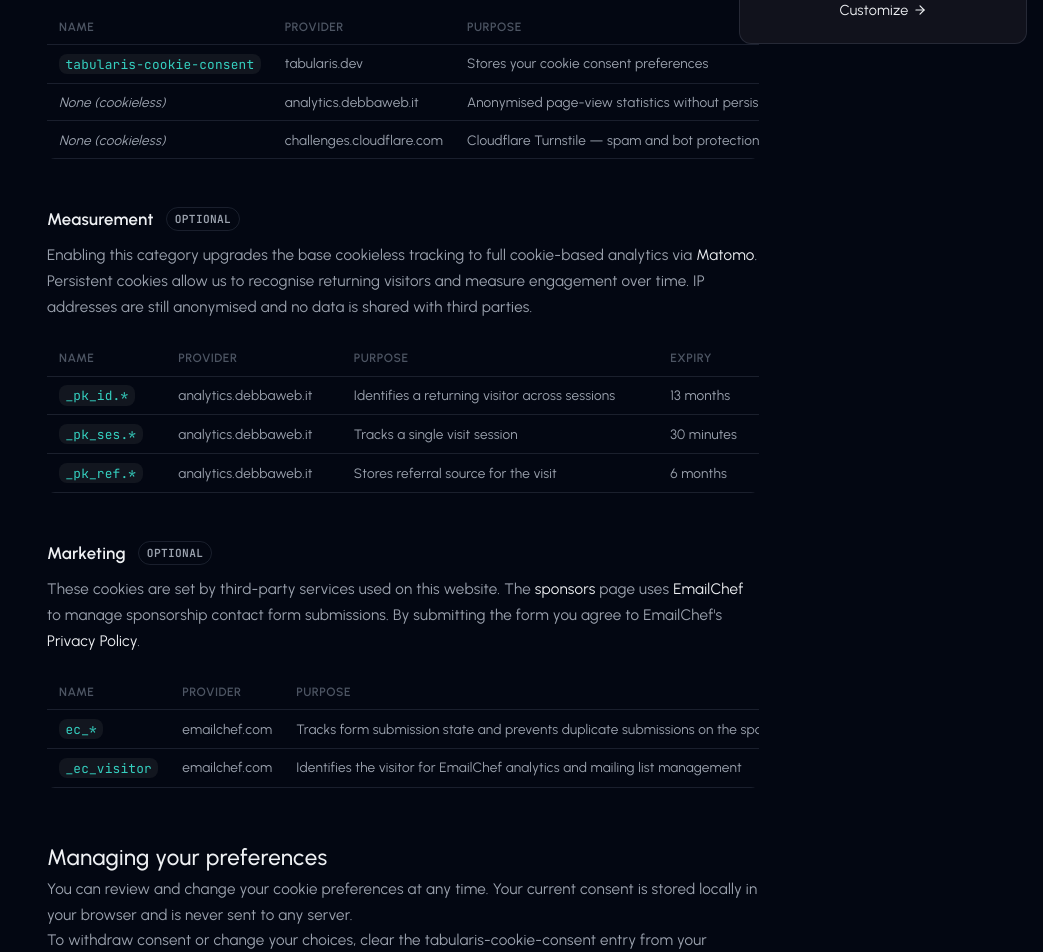
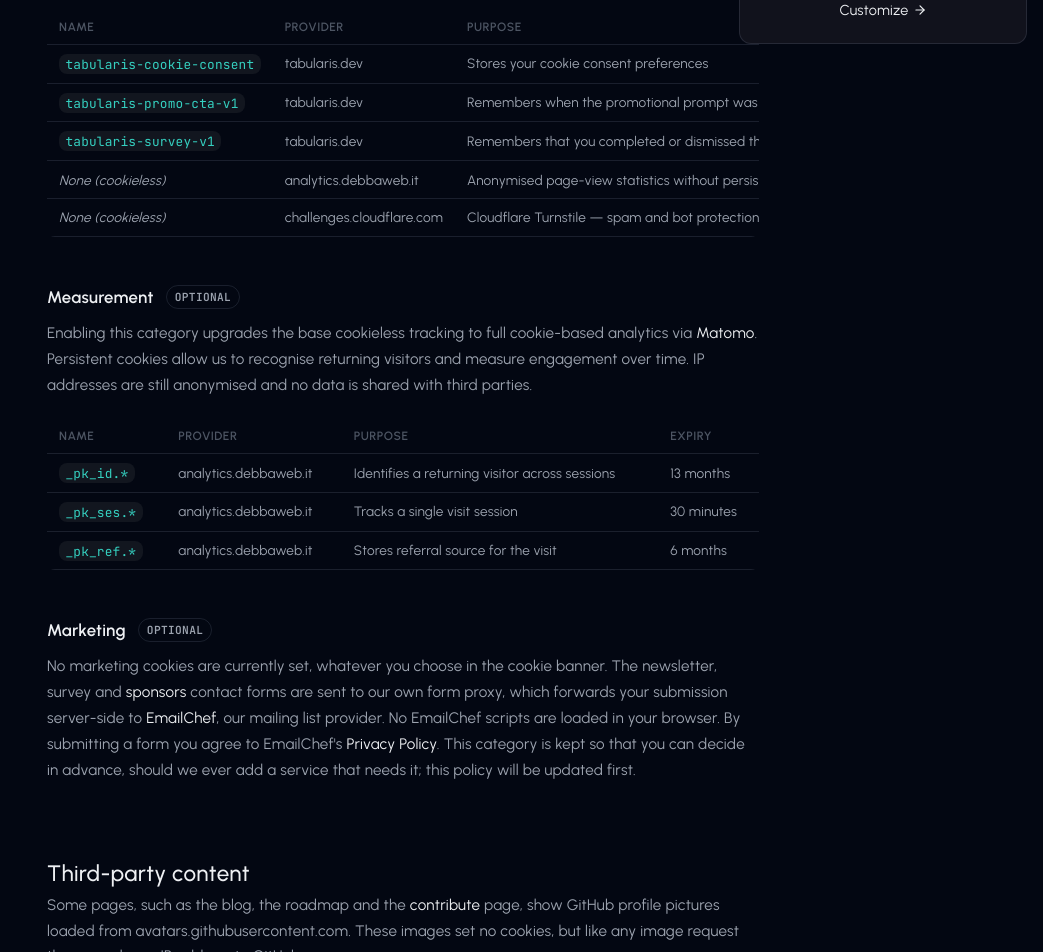
Before and after one commit to TabularisDB/website, a Next.js app: page /cookie-policy in a window 1280 px wide. Shown: the part 740-1692 px from the top of the page, without its empty margins (237-1280 px from the left). Built offline with nearby package versions, Linux system fonts and the light colour scheme.

Commit message:
docs(cookie-policy): document localStorage keys, drop EmailChef cookies, note GitHub avatars

```diff
--- a/src/app/cookie-policy/page.tsx
+++ b/src/app/cookie-policy/page.tsx
@@ -28,7 +28,7 @@ export default function CookiePolicyPage() {
             <article className={styles.article}>
                 <header className={styles.header}>
                     <h1 className={styles.title}>Cookie Policy</h1>
-                    <p className={styles.updated}>Last updated: March 2026</p>
+                    <p className={styles.updated}>Last updated: October 2026</p>
                 </header>
 
                 <section className={styles.section}>
@@ -82,6 +82,22 @@ export default function CookiePolicyPage() {
                                         </td>
                                         <td>tabularis.dev</td>
                                         <td>Stores your cookie consent preferences</td>
+                                        <td>Persistent (localStorage)</td>
+                                    </tr>
+                                    <tr>
+                                        <td>
+                                            <code>tabularis-promo-cta-v1</code>
+                                        </td>
+                                        <td>tabularis.dev</td>
+                                        <td>Remembers when the promotional prompt was last shown, so it is not repeated</td>
+                                        <td>Persistent (localStorage), prompt reappears after 21 days</td>
+                                    </tr>
+                                    <tr>
+                                        <td>
+                                            <code>tabularis-survey-v1</code>
+                                        </td>
+                                        <td>tabularis.dev</td>
+                                        <td>Remembers that you completed or dismissed the user survey</td>
                                         <td>Persistent (localStorage)</td>
                                     </tr>
                                     <tr>
@@ -168,13 +184,14 @@ export default function CookiePolicyPage() {
                             <h3>Marketing</h3>
                         </div>
                         <p>
-                            These cookies are set by third-party services used on this website. The{' '}
-                            <Link href="/sponsors">sponsors</Link> page uses{' '}
+                            No marketing cookies are currently set, whatever you choose in the cookie banner. The
+                            newsletter, survey and <Link href="/sponsors">sponsors</Link> contact forms are sent to our
+                            own form proxy, which forwards your submission server-side to{' '}
                             <a href="https://www.emailchef.com" target="_blank" rel="noopener noreferrer">
                                 EmailChef
-                            </a>{' '}
-                            to manage sponsorship contact form submissions. By submitting the form you agree to
-                            EmailChef&apos;s{' '}
+                            </a>
+                            , our mailing list provider. No EmailChef scripts are loaded in your browser. By submitting a
+                            form you agree to EmailChef&apos;s{' '}
                             <a
                                 href="https://www.emailchef.com/privacy-policy/"
                                 target="_blank"
@@ -182,44 +199,19 @@ export default function CookiePolicyPage() {
                             >
                                 Privacy Policy
                             </a>
-                            .
+                            . This category is kept so that you can decide in advance, should we ever add a service
+                            that needs it; this policy will be updated first.
                         </p>
-                        <div className={styles.tableWrapper}>
-                            <table className={styles.table}>
-                                <thead>
-                                    <tr>
-                                        <th>Name</th>
-                                        <th>Provider</th>
-                                        <th>Purpose</th>
-                                        <th>Expiry</th>
-                                    </tr>
-                                </thead>
-                                <tbody>
-                                    <tr>
-                                        <td>
-                                            <code>ec_*</code>
-                                        </td>
-                                        <td>emailchef.com</td>
-                                        <td>
-                                            Tracks form submission state and prevents duplicate submissions on the
-                                            sponsors contact form
-                                        </td>
-                                        <td>Session</td>
-                                    </tr>
-                                    <tr>
-                                        <td>
-                                            <code>_ec_visitor</code>
-                                        </td>
-                                        <td>emailchef.com</td>
-                                        <td>
-                                            Identifies the visitor for EmailChef analytics and mailing list management
-                                        </td>
-                                        <td>1 year</td>
-                                    </tr>
-                                </tbody>
-                            </table>
-                        </div>
                     </div>
+                </section>
+
+                <section className={styles.section}>
+                    <h2>Third-party content</h2>
+                    <p>
+                        Some pages, such as the blog, the roadmap and the <Link href="/contribute">contribute</Link>{' '}
+                        page, show GitHub profile pictures loaded from <code>avatars.githubusercontent.com</code>. These
+                        images set no cookies, but like any image request they reveal your IP address to GitHub.
+                    </p>
                 </section>
 
                 <section className={styles.section}>
```
